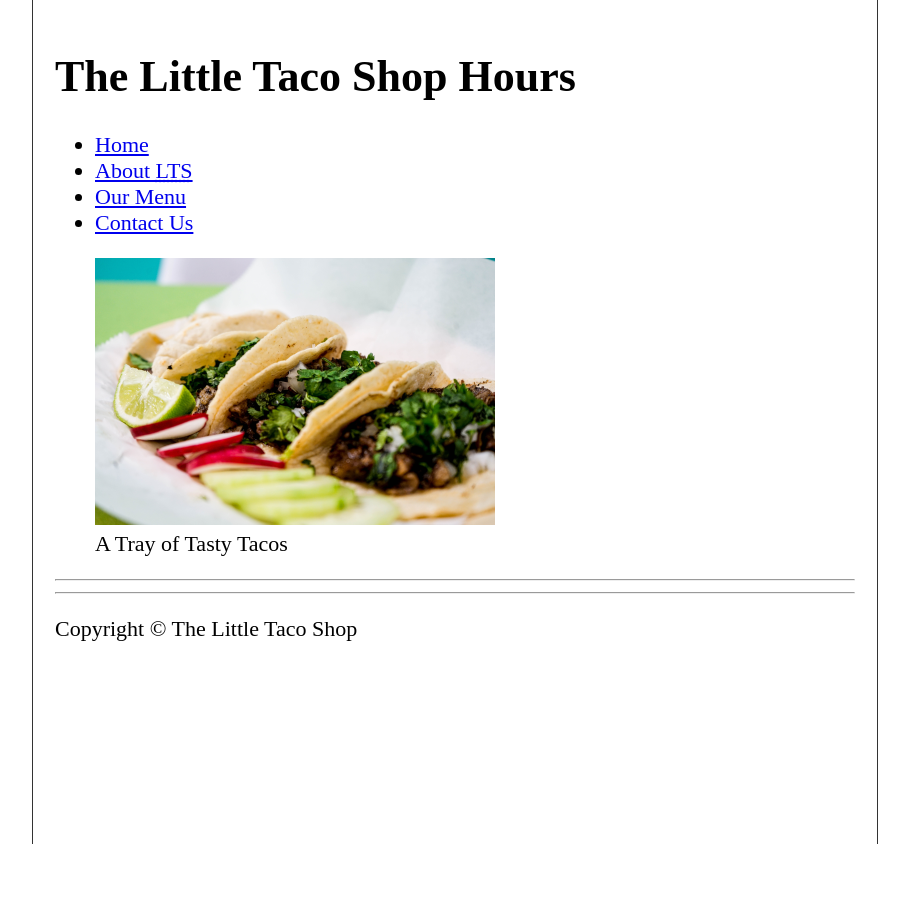
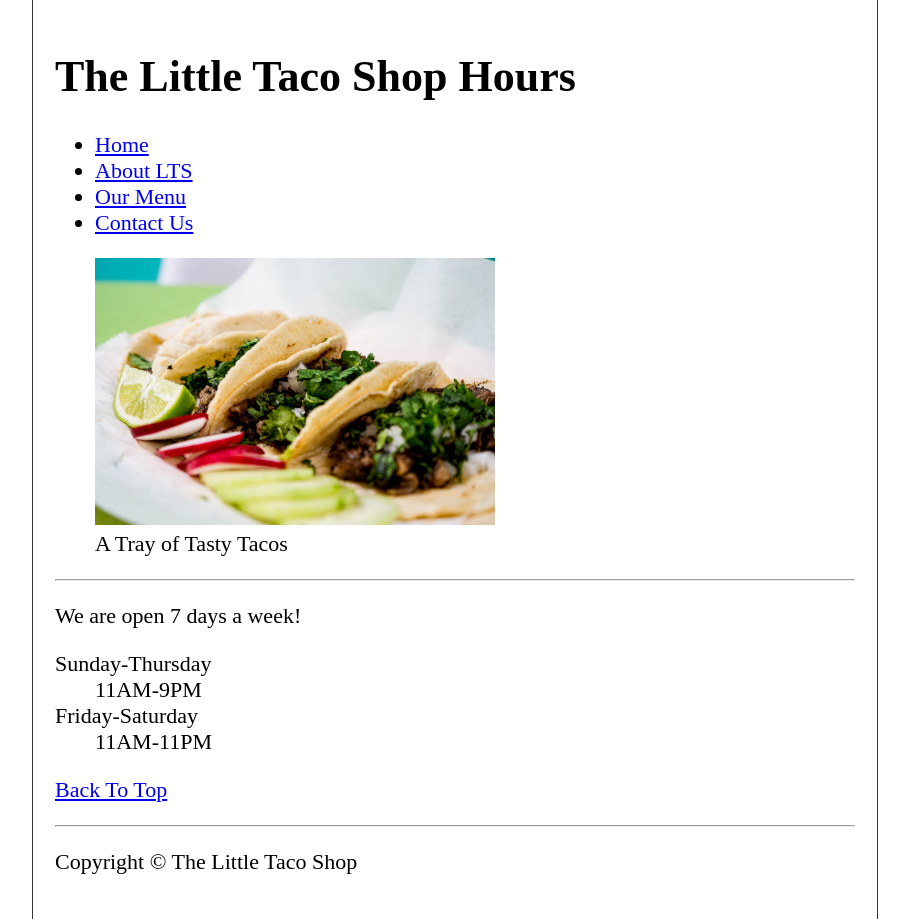
Before and after one commit to NaDisla/little-taco-shop-html, a plain HTML site: page hours.html in a window 1280 px wide. Shown: the whole page, without its empty margins (185-1094 px from the left). Before the commit the page ends 844 px from the top, so only its background shows below. Drawn offline with Linux system fonts and the light colour scheme.

Commit message:
Finish hours page

```diff
--- a/hours.html
+++ b/hours.html
@@ -27,7 +27,14 @@
     </header>
     <hr/>
     <main>
-
+        <p>We are open 7 days a week!</p>
+        <dl>
+            <dt>Sunday-Thursday</dt>
+            <dd>11AM-9PM</dd>
+            <dt>Friday-Saturday</dt>
+            <dd>11AM-11PM</dd>
+        </dl>
+        <p><a href="#">Back To Top</a></p>
     </main>
     <hr/>
     <footer>
```
